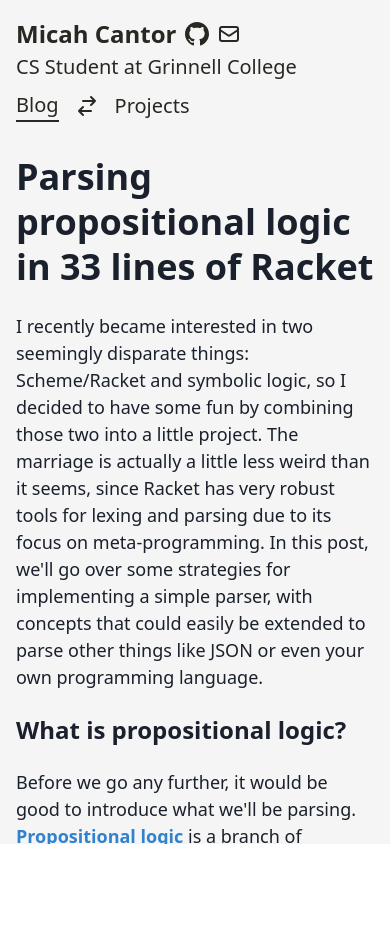
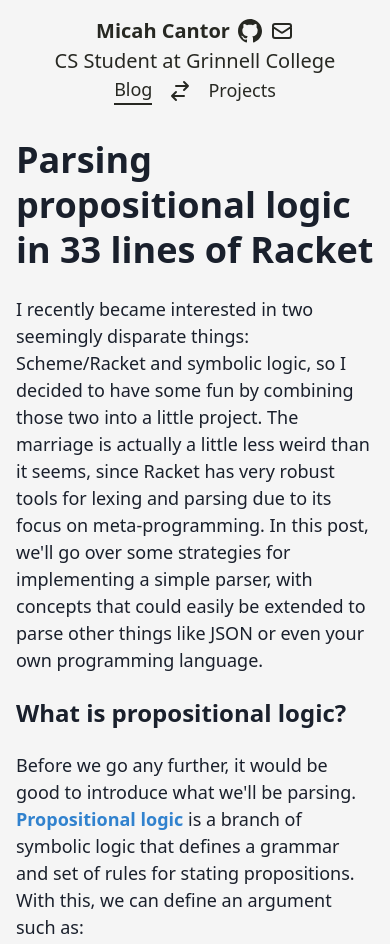
Before and after one commit to micahcantor/personal-site, a Gatsby site: page /blog/logic-racket-parser in a window 390 px wide. Shown: the top 944 px of the page. Before the commit the page ends 844 px from the top, so only its background shows below. Built offline with nearby package versions, Linux system fonts and the light colour scheme; Gatsby itself is replaced by a stand-in of ours; some packages are replaced by stand-ins of ours.

Commit message:
small fixes

```diff
--- a/src/blog-posts/racket.md
+++ b/src/blog-posts/racket.md
@@ -121,7 +121,7 @@
 (define (tokenize ip)
     (define lexer
       	(lexer-src-pos
-            ;; define tokens rules here!
+            ;; define token rules here!
        		[(eof) (void)]))
     (define (next-token) (lexer ip))
     next-token)
--- a/src/components/header.jsx
+++ b/src/components/header.jsx
@@ -4,14 +4,14 @@
 export default ({ onBlog }) => {
   return (
     <div className="flex flex-col md:flex-row w-full justify-between items-start">
-      <div className="flex flex-col justify-center text-2xl w-full pb-2 md:pb-4">
-        <div className="flex items-center space-x-2">
+      <div className="flex flex-col justify-center items-center md:items-start text-xl md:text-2xl w-full md:pb-4">
+        <div className="flex items-center md:items-start space-x-2">
           <Link className="font-semibold" to="/">Micah Cantor</Link>
           <SocialIcons />
         </div>
         <span className="text-xl">CS Student at Grinnell College</span>
       </div>
-      <div className={`flex items-center text-xl space-x-4 justify-start pb-2 md:pb-0`}>
+      <div className="flex items-center justify-center md:justify-end w-full text-lg md:text-xl space-x-4 pb-2 md:pb-0">
         <Link className={onBlog ? "border-b-2 border-textColor" : ""} to="/">Blog</Link>
         <Link to={onBlog? "/projects" : "/"}>
           <SwapIcon />
@@ -33,7 +33,7 @@
 const SocialIcons = () => {
   return (
     <>
-      <a href="https://github.com/micahcantor">
+      <a  href="https://github.com/micahcantor">
         <svg className="w-6 h-6 fill-current hover:fill-primary" xmlns="http://www.w3.org/2000/svg" width="24" height="24" viewBox="0 0 24 24"><path d="M12 0c-6.626 0-12 5.373-12 12 0 5.302 3.438 9.8 8.207 11.387.599.111.793-.261.793-.577v-2.234c-3.338.726-4.033-1.416-4.033-1.416-.546-1.387-1.333-1.756-1.333-1.756-1.089-.745.083-.729.083-.729 1.205.084 1.839 1.237 1.839 1.237 1.07 1.834 2.807 1.304 3.492.997.107-.775.418-1.305.762-1.604-2.665-.305-5.467-1.334-5.467-5.931 0-1.311.469-2.381 1.236-3.221-.124-.303-.535-1.524.117-3.176 0 0 1.008-.322 3.301 1.23.957-.266 1.983-.399 3.003-.404 1.02.005 2.047.138 3.006.404 2.291-1.552 3.297-1.23 3.297-1.23.653 1.653.242 2.874.118 3.176.77.84 1.235 1.911 1.235 3.221 0 4.609-2.807 5.624-5.479 5.921.43.372.823 1.102.823 2.222v3.293c0 .319.192.694.801.576 4.765-1.589 8.199-6.086 8.199-11.386 0-6.627-5.373-12-12-12z"/></svg>
       </a>
       <a href="mailto:micahcantor01@gmail.com">
--- a/src/templates/blogTemplate.jsx
+++ b/src/templates/blogTemplate.jsx
@@ -11,10 +11,10 @@
   return (
     <>
       <SEO title={frontmatter.title} />
-      <div className="bg-bgDark text-textColor flex flex-col w-full h-screen overflow-y-auto">
+      <div className="bg-bgDark text-textColor flex flex-col w-full overflow-y-auto">
         <div className="flex flex-col container mx-auto lg:w-3/4 xl:w-1/2 px-4 pt-4 pb-8">
           <Header onBlog={true}/>
-          <main className="w-full overflow-hidden pb-4">
+          <main className="w-full overflow-y-auto pb-4">
             <div
               className="markdown"
               dangerouslySetInnerHTML={{ __html: html }}
```
